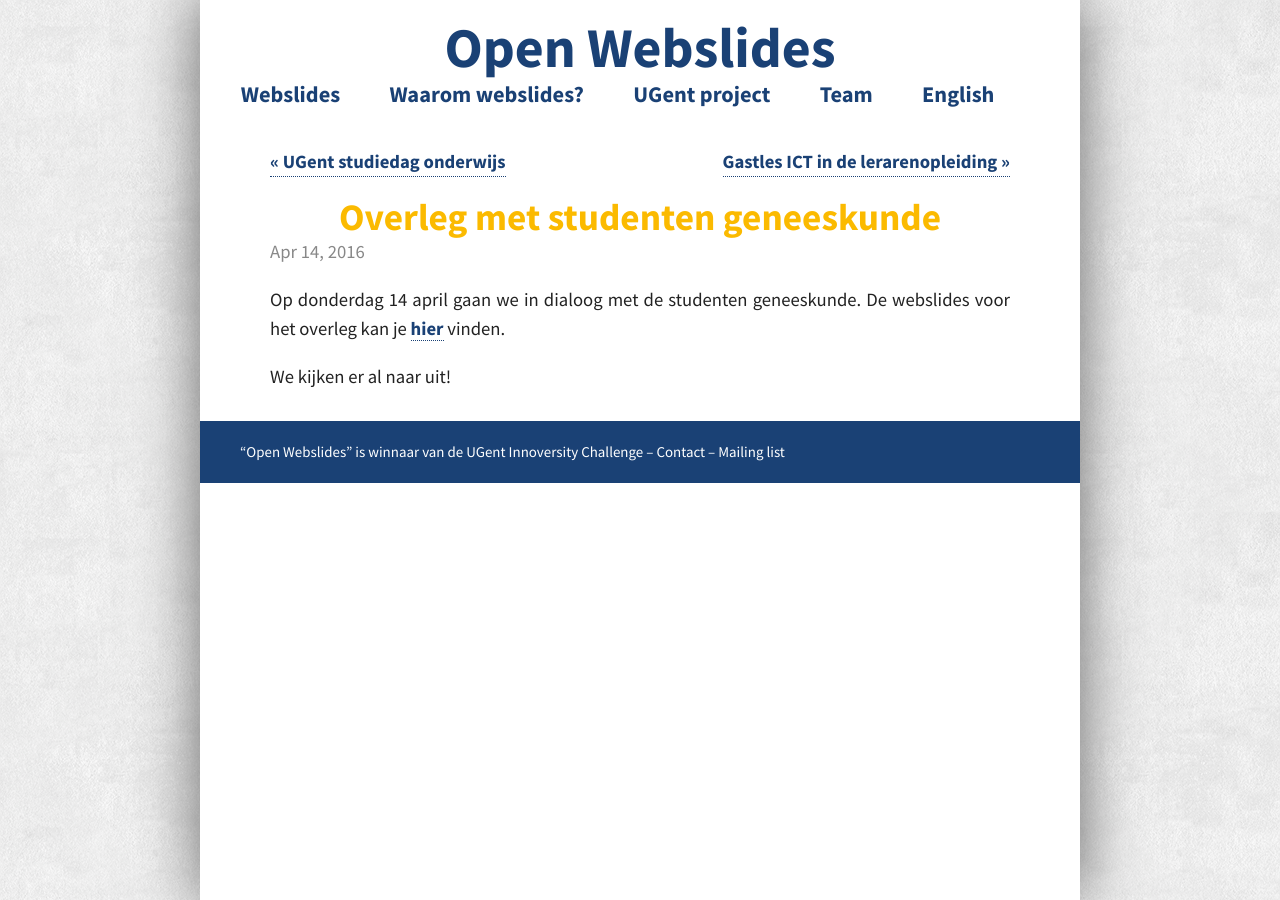
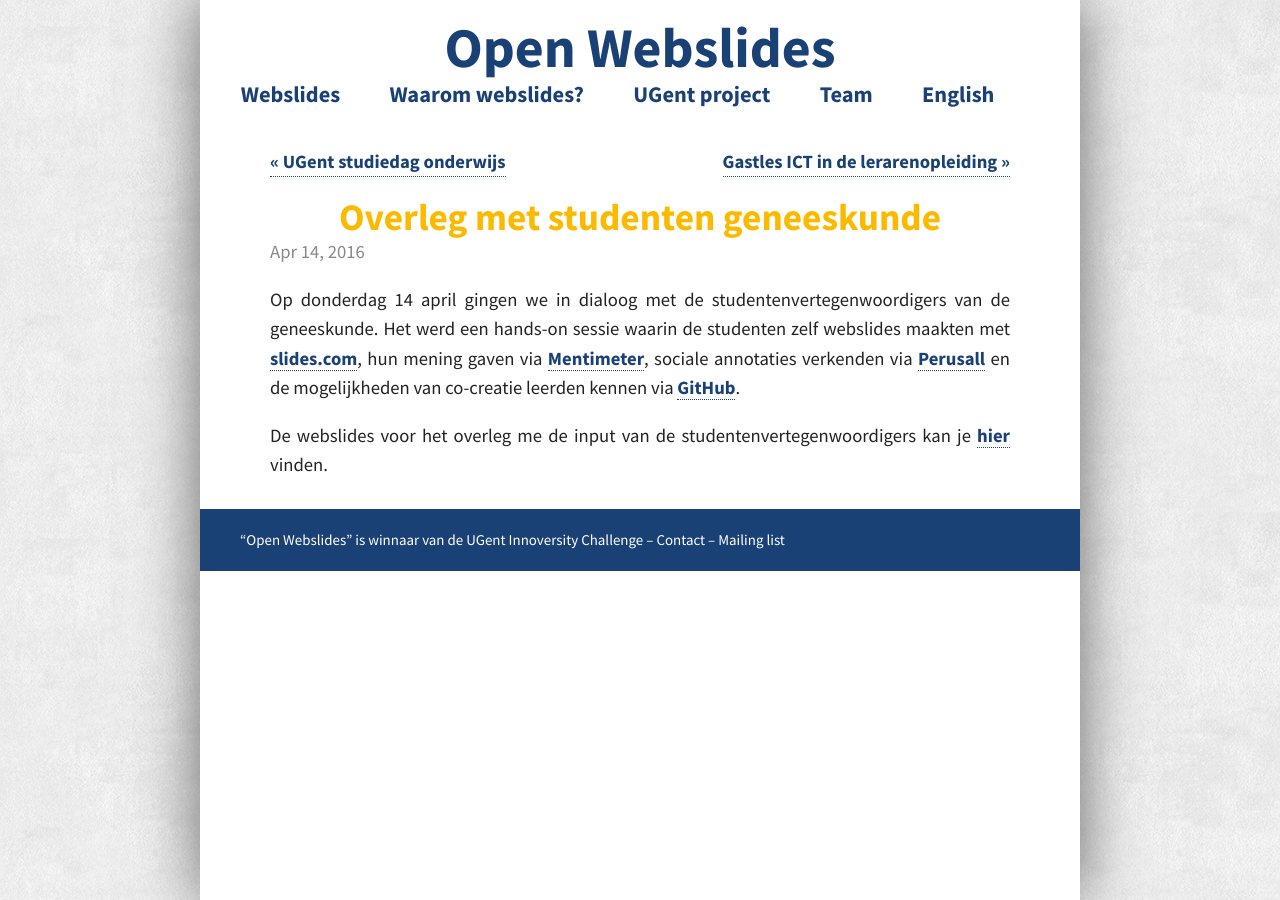
Before and after one commit to OpenWebslides/openwebslides.github.io-old, a Jekyll site: the page built from _posts/2016-04-14-geneeskunde.md, in a window 1280 px wide. Built offline with Jekyll 4.4.1, drawn with Linux system fonts in a browser that asks for light colours.

Commit message:
update post on meeting with medicin students

```diff
--- a/_posts/2016-04-14-geneeskunde.md
+++ b/_posts/2016-04-14-geneeskunde.md
@@ -3,6 +3,9 @@ layout: post
 title: "Overleg met studenten geneeskunde"
 date: 2016-04-14 12:00:00 +0100
 ---
-Op donderdag 14 april gaan we in dialoog met de studenten geneeskunde. De webslides voor het overleg kan je [hier](http://slides.com/estherdeloof/deck) vinden.
+Op donderdag 14 april gingen we in dialoog met de studentenvertegenwoordigers van de geneeskunde.
+Het werd een hands-on sessie waarin de studenten zelf webslides maakten met [slides.com](https://slides.com/),
+hun mening gaven via [Mentimeter](https://www.mentimeter.com/), sociale annotaties verkenden via [Perusall](https://perusall.com/)
+en de mogelijkheden van co-creatie leerden kennen via [GitHub](https://github.com/RubenVerborgh/WebFundamentals).
 
-We kijken er al naar uit!
+De webslides voor het overleg me de input van de studentenvertegenwoordigers kan je [hier](http://slides.com/estherdeloof/deck) vinden.
```
Also changed, not shown: _posts/2016-04-12-ICmeeting.md (added, +17 -0 lines).
